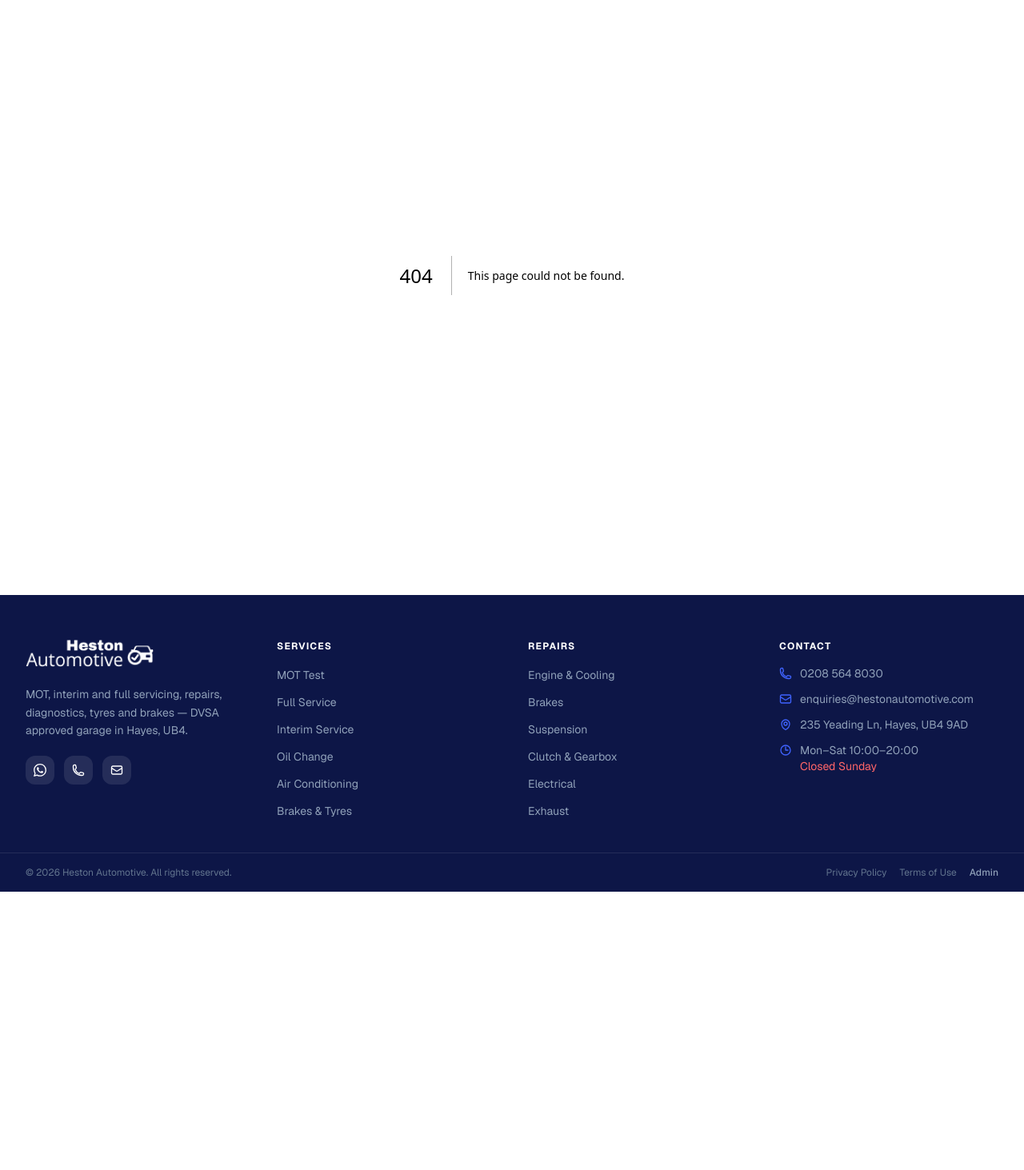
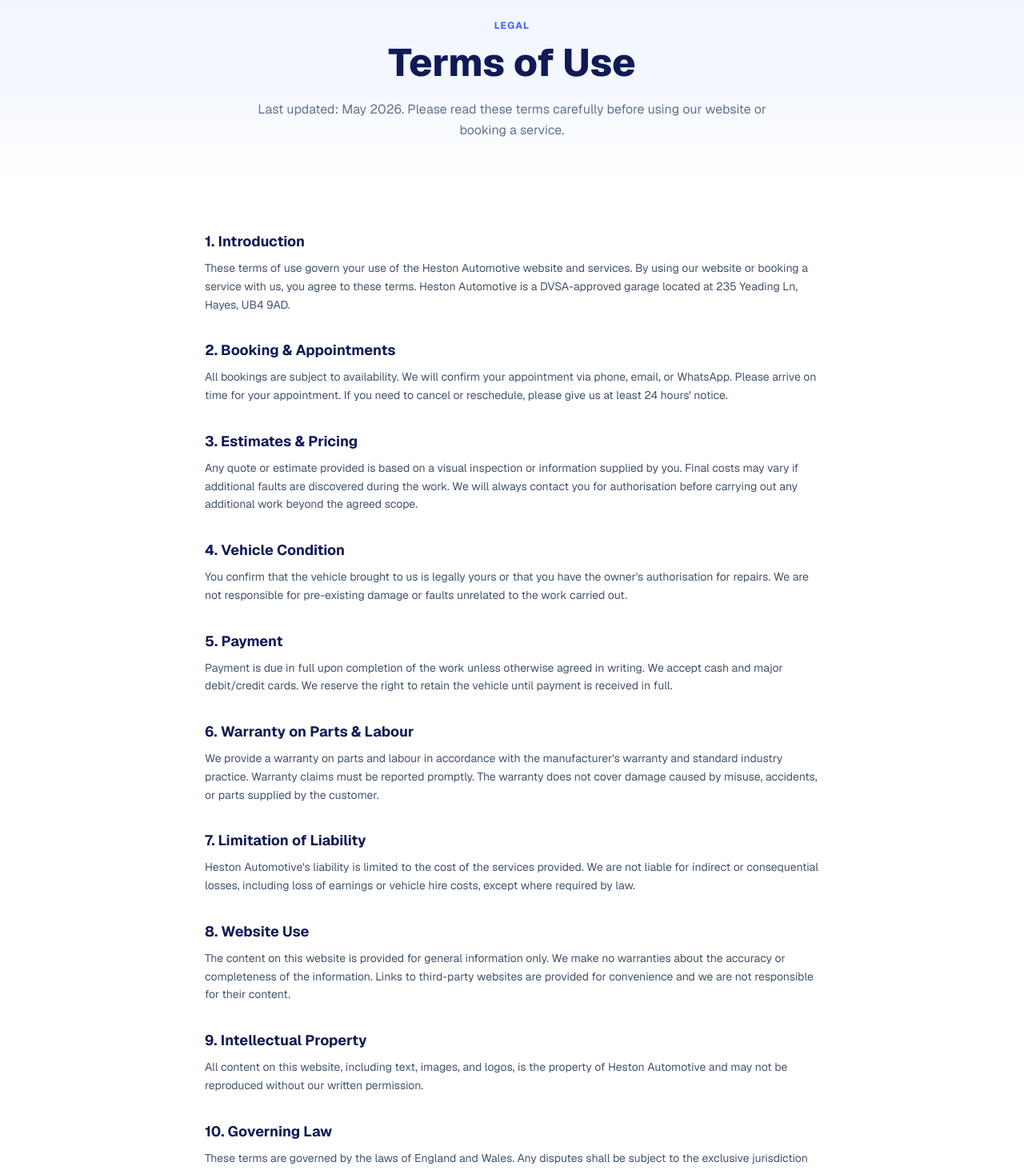
Before and after one commit to arslan020/car-service-website, a Next.js app: page /terms in a window 1280 px wide. Before the commit this address had no page. Shown: the part 120-1583 px from the top of the page at 80% size. Before the commit the page ends 1235 px from the top, so only its background shows below. Built offline with nearby package versions, Linux system fonts and the light colour scheme.

Commit message:
Add legal pages and update service links

```diff
--- /dev/null
+++ b/app/privacy/page.tsx
@@ -0,0 +1,78 @@
+import { site } from "@/lib/site-config";
+
+export const metadata = {
+  title: `Privacy Policy | ${site.name}`,
+  description: `Privacy policy for ${site.name} — how we collect, use, and protect your personal information.`,
+};
+
+const SECTIONS = [
+  {
+    title: "1. Who We Are",
+    body: `${site.name} is a DVSA-approved garage located at ${site.addressLines.join(", ")}. We provide MOT testing, vehicle servicing, repairs, and diagnostics. For any privacy-related queries, contact us at ${site.email}.`,
+  },
+  {
+    title: "2. Information We Collect",
+    body: "We collect personal information you provide when booking a service, contacting us via phone, email, or WhatsApp, or submitting an enquiry form. This may include your name, phone number, email address, vehicle registration, and service history.",
+  },
+  {
+    title: "3. How We Use Your Information",
+    body: "We use your information to process and confirm bookings, send appointment reminders, respond to enquiries, and improve our services. We do not use your data for unsolicited marketing without your consent.",
+  },
+  {
+    title: "4. Data Sharing",
+    body: "We do not sell or rent your personal data to third parties. We may share data with trusted service providers (e.g. booking software, payment processors) who are bound by confidentiality agreements. We may also disclose data if required by law.",
+  },
+  {
+    title: "5. Data Retention",
+    body: "We retain your personal data for as long as necessary to provide our services and comply with legal obligations. Vehicle service records may be kept for up to 6 years for warranty and legal purposes.",
+  },
+  {
+    title: "6. Cookies",
+    body: "Our website uses essential cookies to ensure basic functionality. We may also use analytics cookies to understand how visitors use our site. You can control cookie preferences through your browser settings.",
+  },
+  {
+    title: "7. Your Rights",
+    body: `Under UK GDPR, you have the right to access, correct, or delete your personal data, object to processing, and request data portability. To exercise any of these rights, contact us at ${site.email}.`,
+  },
+  {
+    title: "8. Security",
+    body: "We take reasonable technical and organisational measures to protect your data against unauthorised access, loss, or disclosure. However, no internet transmission is completely secure.",
+  },
+  {
+    title: "9. Changes to This Policy",
+    body: "We may update this privacy policy from time to time. The latest version will always be available on this page. Continued use of our services after changes constitutes acceptance of the updated policy.",
+  },
+  {
+    title: "10. Contact Us",
+    body: `If you have questions about this policy or how we handle your data, please contact us at ${site.email} or call ${site.phoneDisplay}.`,
+  },
+];
+
+export default function PrivacyPage() {
+  return (
+    <div className="bg-white">
+
+      <section className="bg-gradient-to-b from-[#eef4ff] via-[#f5f8ff] via-60% to-white px-4 pb-12 pt-16 text-center sm:pt-20">
+        <div className="mx-auto max-w-2xl">
+          <p className="text-xs font-bold uppercase tracking-widest text-[#3f63ff]">Legal</p>
+          <h1 className="mt-2 text-3xl font-extrabold leading-tight text-[#101a56] sm:text-5xl">Privacy Policy</h1>
+          <p className="mt-4 text-base leading-relaxed text-slate-500">
+            Last updated: May 2026. This policy explains how {site.name} collects, uses, and protects your personal information.
+          </p>
+        </div>
+      </section>
+
+      <section className="px-4 py-12 sm:py-16">
+        <div className="mx-auto max-w-3xl space-y-8">
+          {SECTIONS.map((s) => (
+            <div key={s.title}>
+              <h2 className="text-lg font-bold text-[#101a56]">{s.title}</h2>
+              <p className="mt-2 text-sm leading-relaxed text-slate-600">{s.body}</p>
+            </div>
+          ))}
+        </div>
+      </section>
+
+    </div>
+  );
+}
--- /dev/null
+++ b/app/terms/page.tsx
@@ -0,0 +1,82 @@
+import { site } from "@/lib/site-config";
+
+export const metadata = {
+  title: `Terms of Use | ${site.name}`,
+  description: `Terms and conditions for using ${site.name} services and website.`,
+};
+
+const SECTIONS = [
+  {
+    title: "1. Introduction",
+    body: `These terms of use govern your use of the ${site.name} website and services. By using our website or booking a service with us, you agree to these terms. ${site.name} is a DVSA-approved garage located at ${site.addressLines.join(", ")}.`,
+  },
+  {
+    title: "2. Booking & Appointments",
+    body: "All bookings are subject to availability. We will confirm your appointment via phone, email, or WhatsApp. Please arrive on time for your appointment. If you need to cancel or reschedule, please give us at least 24 hours' notice.",
+  },
+  {
+    title: "3. Estimates & Pricing",
+    body: "Any quote or estimate provided is based on a visual inspection or information supplied by you. Final costs may vary if additional faults are discovered during the work. We will always contact you for authorisation before carrying out any additional work beyond the agreed scope.",
+  },
+  {
+    title: "4. Vehicle Condition",
+    body: "You confirm that the vehicle brought to us is legally yours or that you have the owner's authorisation for repairs. We are not responsible for pre-existing damage or faults unrelated to the work carried out.",
+  },
+  {
+    title: "5. Payment",
+    body: "Payment is due in full upon completion of the work unless otherwise agreed in writing. We accept cash and major debit/credit cards. We reserve the right to retain the vehicle until payment is received in full.",
+  },
+  {
+    title: "6. Warranty on Parts & Labour",
+    body: "We provide a warranty on parts and labour in accordance with the manufacturer's warranty and standard industry practice. Warranty claims must be reported promptly. The warranty does not cover damage caused by misuse, accidents, or parts supplied by the customer.",
+  },
+  {
+    title: "7. Limitation of Liability",
+    body: `${site.name}'s liability is limited to the cost of the services provided. We are not liable for indirect or consequential losses, including loss of earnings or vehicle hire costs, except where required by law.`,
+  },
+  {
+    title: "8. Website Use",
+    body: "The content on this website is provided for general information only. We make no warranties about the accuracy or completeness of the information. Links to third-party websites are provided for convenience and we are not responsible for their content.",
+  },
+  {
+    title: "9. Intellectual Property",
+    body: `All content on this website, including text, images, and logos, is the property of ${site.name} and may not be reproduced without our written permission.`,
+  },
+  {
+    title: "10. Governing Law",
+    body: "These terms are governed by the laws of England and Wales. Any disputes shall be subject to the exclusive jurisdiction of the courts of England and Wales.",
+  },
+  {
+    title: "11. Contact",
+    body: `For any queries regarding these terms, please contact us at ${site.email} or call ${site.phoneDisplay}.`,
+  },
+];
+
+export default function TermsPage() {
+  return (
+    <div className="bg-white">
+
+      <section className="bg-gradient-to-b from-[#eef4ff] via-[#f5f8ff] via-60% to-white px-4 pb-12 pt-16 text-center sm:pt-20">
+        <div className="mx-auto max-w-2xl">
+          <p className="text-xs font-bold uppercase tracking-widest text-[#3f63ff]">Legal</p>
+          <h1 className="mt-2 text-3xl font-extrabold leading-tight text-[#101a56] sm:text-5xl">Terms of Use</h1>
+          <p className="mt-4 text-base leading-relaxed text-slate-500">
+            Last updated: May 2026. Please read these terms carefully before using our website or booking a service.
+          </p>
+        </div>
+      </section>
+
+      <section className="px-4 py-12 sm:py-16">
+        <div className="mx-auto max-w-3xl space-y-8">
+          {SECTIONS.map((s) => (
+            <div key={s.title}>
+              <h2 className="text-lg font-bold text-[#101a56]">{s.title}</h2>
+              <p className="mt-2 text-sm leading-relaxed text-slate-600">{s.body}</p>
+            </div>
+          ))}
+        </div>
+      </section>
+
+    </div>
+  );
+}
--- a/components/site-footer.tsx
+++ b/components/site-footer.tsx
@@ -69,12 +69,12 @@
             <p className="text-xs font-bold uppercase tracking-widest text-white">Services</p>
             <ul className="mt-4 space-y-2.5">
               {[
-                { label: "MOT Test",       href: "/mot" },
-                { label: "Full Service",   href: "/services/full-service" },
-                { label: "Interim Service",href: "/services/interim-service" },
-                { label: "Oil Change",     href: "/services/oil-change" },
-                { label: "Air Conditioning",href: "/services/air-con" },
-                { label: "Brakes & Tyres", href: "/services/brakes-tyres" },
+                { label: "MOT Test",        href: "/mot" },
+                { label: "Full Service",    href: "/car-servicing/full" },
+                { label: "Interim Service", href: "/car-servicing/interim" },
+                { label: "Oil Change",      href: "/oil-change" },
+                { label: "Air Conditioning",href: "/air-con" },
+                { label: "Brakes & Tyres",  href: "/repairs/brakes" },
               ].map((l) => (
                 <li key={l.href}>
                   <Link href={l.href} className="text-sm text-slate-400 transition hover:text-white">
--- a/components/site-header.tsx
+++ b/components/site-header.tsx
@@ -6,16 +6,6 @@
 import { site, waUrl } from "@/lib/site-config";
 
 const SERVICES_MENU = [
-  {
-    href: "/mot",
-    label: "MOT Test",
-    desc: "DVSA approved, same-day slots",
-    icon: (
-      <svg className="h-5 w-5" fill="none" stroke="currentColor" strokeWidth={1.75} viewBox="0 0 24 24">
-        <circle cx="12" cy="12" r="9" /><path strokeLinecap="round" d="M12 7v5l3 3" />
-      </svg>
-    ),
-  },
   {
     href: "/car-servicing",
     label: "Car Servicing",
```
